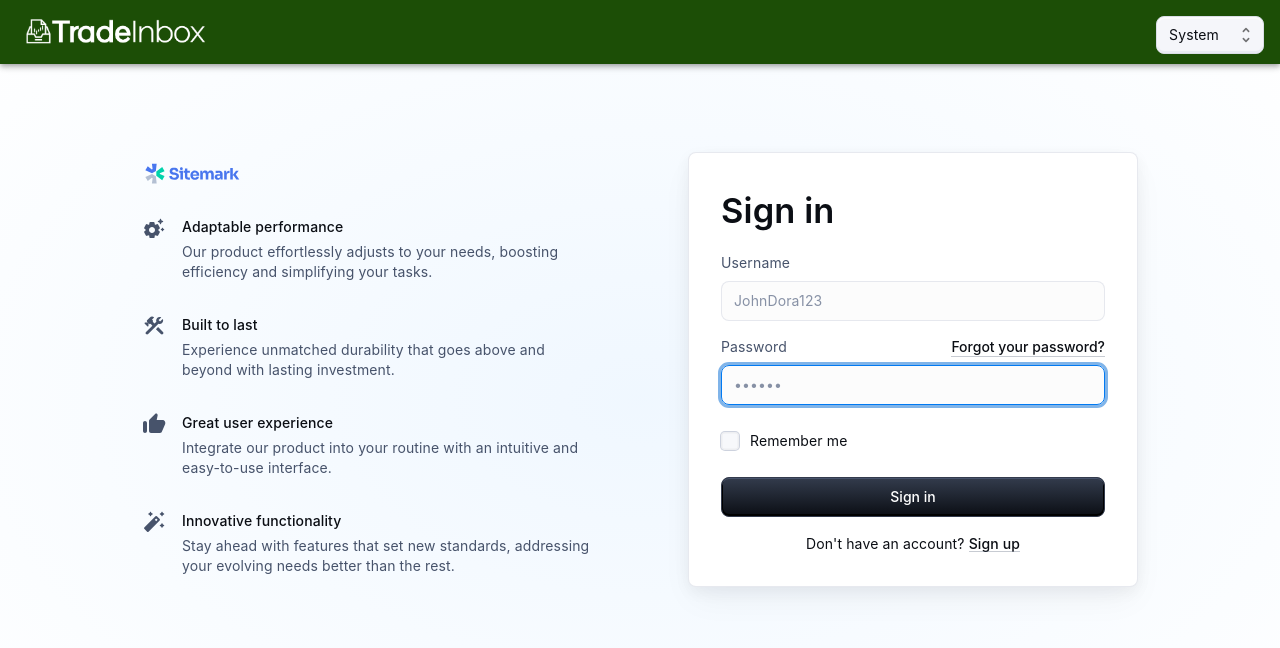
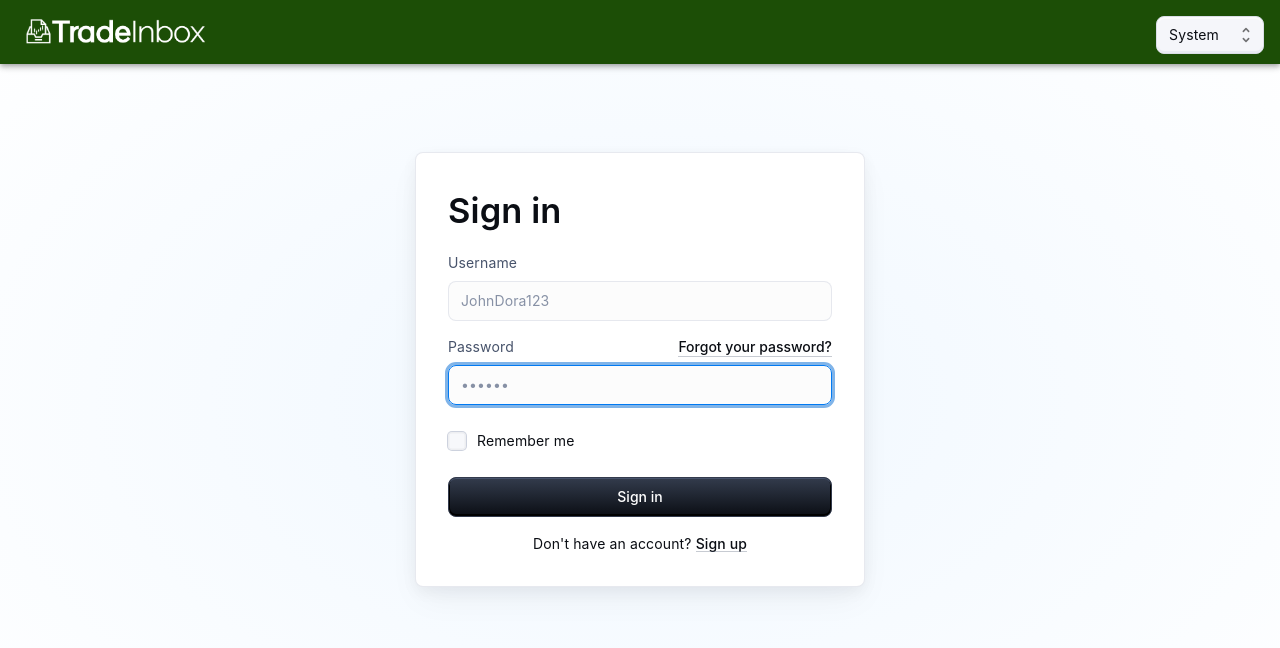
Before and after one commit to HKU-FYP/fyp-frontend, a React (Vite) app: page /signin in a window 1280 px wide. Shown: the top 648 px of the page. Built offline with nearby package versions, Linux system fonts and the light colour scheme.

Commit message:
remove sitemark

```diff
--- a/src/pages/sign-in-side/SignInCard.jsx
+++ b/src/pages/sign-in-side/SignInCard.jsx
@@ -89,7 +89,7 @@ export default function SignInCard() {
 
   return (
     <Card variant="outlined">
-      <Box
+      {/* <Box
         // sx={{ display: { xs: "flex", md: "none" } }}
         sx={{
           display: { xs: "flex", md: "none" },
@@ -99,9 +99,9 @@ export default function SignInCard() {
           backgroundColor: "background.default", // Ensure background matches theme
           padding: 2,
         }}
-      >
-        <SitemarkIcon />
-      </Box>
+      > */}
+        {/* <SitemarkIcon /> */}
+      {/* </Box> */}
       <Typography
         component="h1"
         variant="h4"
--- a/src/pages/sign-in-side/SignInSide.tsx
+++ b/src/pages/sign-in-side/SignInSide.tsx
@@ -57,7 +57,7 @@ export default function SignInSide(props: { disableCustomTheme?: boolean }) {
               m: 'auto',
             }}
           >
-            <Content />
+            {/* <Content /> */}
             <SignInCard />
           </Stack>
         </Stack>
--- a/src/pages/sign-up/SignUp.jsx
+++ b/src/pages/sign-up/SignUp.jsx
@@ -114,7 +114,7 @@ export default function SignUp(props) {
       <ColorModeSelect sx={{ position: "fixed", top: "1rem", right: "1rem" }} />
       <SignUpContainer direction="column" justifyContent="space-between">
         <Card variant="outlined">
-          <SitemarkIcon />
+
           <Typography
             component="h1"
             variant="h4"
```
